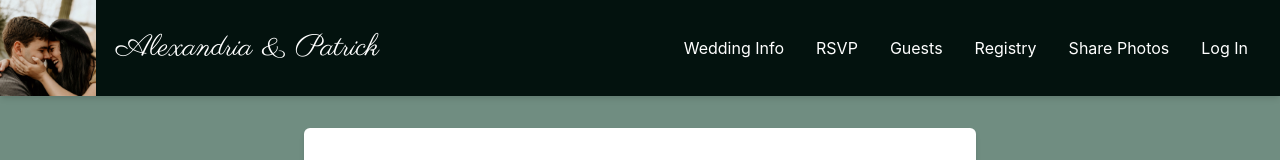
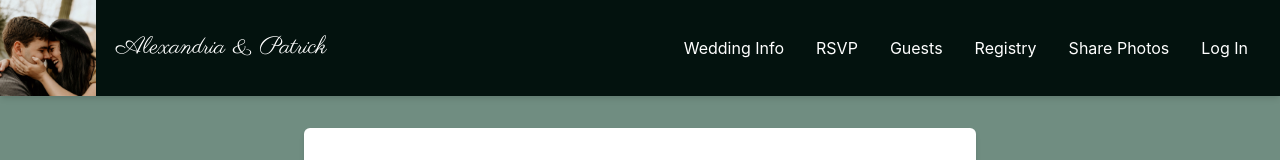
Before and after one commit to patrickspafford/wedding-site, a Next.js app: page / in a window 1280 px wide. Shown: the top 160 px of the page. Built offline with nearby package versions, Linux system fonts and the light colour scheme.

Commit message:
Add profile to desktop view

```diff
--- a/components/DesktopHeader.tsx
+++ b/components/DesktopHeader.tsx
@@ -28,12 +28,17 @@ const DesktopHeader = ({
         )
       })}
       {loggedIn ? (
+        <>
+          <li className="hover:opacity-50 h-24 flex items-center">
+            <Link href="/profile">Profile</Link>
+          </li>
           <li
             onClick={handleLogOut}
             className="hover:opacity-50 h-24 flex items-center"
           >
             Log Out
           </li>
+        </>
       ) : (
         <li className="hover:opacity-50 h-24 flex items-center">
           <Link href="/login">Log In</Link>
--- a/components/Header.tsx
+++ b/components/Header.tsx
@@ -47,9 +47,7 @@ const Header = ({ navItems, toggleMenu, handleLogOut, loggedIn }: IHeader) => (
               />
             </a>
           </Link>
-          <span className="font-paris lg:text-3xl text-2xl">
-            Alexandria &amp; Patrick
-          </span>
+          <span className="font-paris text-2xl">Alexandria &amp; Patrick</span>
         </div>
         <DesktopHeader
           navItems={navItems}
```
Lines whose indentation alone changed are shown as unchanged.
